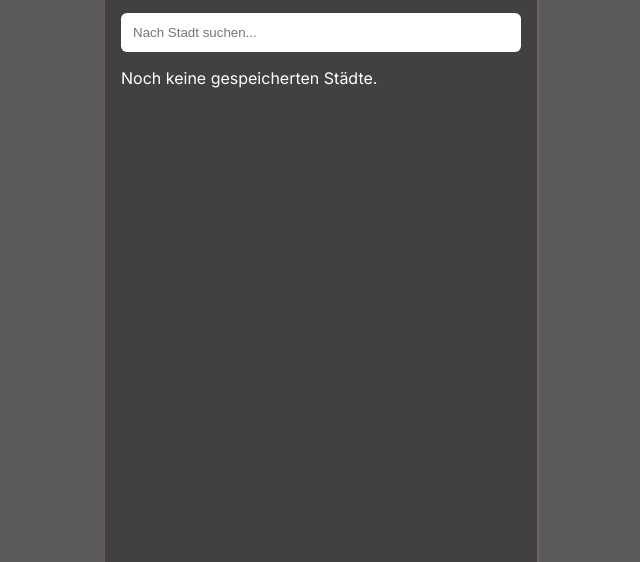
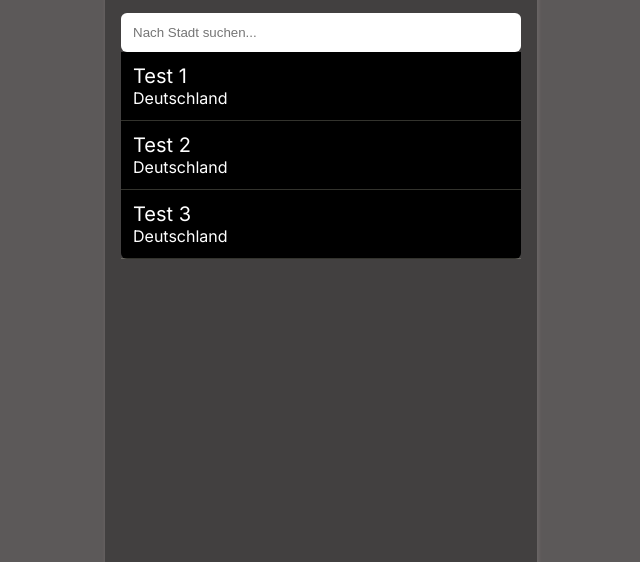
Before and after one commit to SteNuf/wetter-app, a website built with Vite: page index.html in a window 1280 px wide. Shown: the part 238-800 px from the top of the page, without its empty margins (319-959 px from the left). Built offline with nearby package versions, Linux system fonts and the light colour scheme; a web font is replaced by a local one.

Commit message:
The main menu search was coded in HTML and SCSS.

```diff
--- a/src/renderMainMenu.js
+++ b/src/renderMainMenu.js
@@ -35,7 +35,7 @@ export async function renderMainMenu() {
 
     <div class="main-menu">
     ${getMainMenuHtml()}
-    ${await getMainMenuCityListHtml()} </div>`;
+    ${await getMainMenuCityListHtml()} </div>`; //ggf. in Zeile 38 awaiten
 
   //register click event
   registerEventListeners();
@@ -45,7 +45,7 @@ export function getMainMenuHtml() {
   return `
 
        <div class="main-menu__heading">Wetter
-        <button class="main-menu__edit">Bearbeiten</button>
+          <button class="main-menu__edit">Bearbeiten</button>
        </div>
        <div class="main-menu__search-bar">
           <input
@@ -53,12 +53,33 @@ export function getMainMenuHtml() {
             class="main-menu__search-input"
             placeholder="Nach Stadt suchen..."
           />
-            <div
-            class="main-menu__search-results main-menu__search-results--hidden"
-            ></div>
+            ${getMainMenuSearchResults()}
+       </div>
+
+     `;
+}
+
+export function getMainMenuSearchResults() {
+  return `
+
+      <div class="main-menu__search-results main-menu__search-results--hidden"
+            >
+        <div class="search-result" data-city-id="" data-city-name="" tabindex="0">
+          <h3 class="search-result__name">Test 1</h3>
+          <p class="search-result__country">Deutschland</p>
         </div>
 
-     `;
+       <div class="search-result" data-city-id="" data-city-name="" tabindex="0">
+        <h3 class="search-result__name">Test 2</h3>
+        <p class="search-result__country">Deutschland</p>
+       </div>
+
+       <div class="search-result" data-city-id="" data-city-name="" tabindex="0">
+        <h3 class="search-result__name">Test 3</h3>
+        <p class="search-result__country">Deutschland</p>
+       </div>
+    </div>
+  `;
 }
 
 export async function getMainMenuCityListHtml() {
--- a/styles/_mainMenu.scss
+++ b/styles/_mainMenu.scss
@@ -38,3 +38,25 @@
     border: none;
   }
 }
+
+.main-menu__search-results {
+  position: absolute;
+  left: 0;
+  right: 0;
+  border-bottom-right-radius: 6px;
+  border-bottom-left-radius: 6px;
+  z-index: 2;
+  transform: translateZ(100px);
+  cursor: pointer;
+  background-color: black;
+}
+
+.search-result {
+  padding: 0.75rem;
+  border-bottom: 1px solid rgba(255, 255, 225, 0.2);
+}
+
+.search-result__name {
+  font-size: 1.25rem;
+  font-weight: 400;
+}
--- a/styles/main.scss
+++ b/styles/main.scss
@@ -9,6 +9,7 @@
 @import "miniStat";
 @import "mainMenu";
 @import "mainMenuList";
+@import "mainSearchResult";
 
 * {
   margin: 0px;
```
Also changed, not shown: src/API_searchCity.js (added, +14 -0 lines), styles/_mainSearchResult.scss (added, +15 -0 lines).
